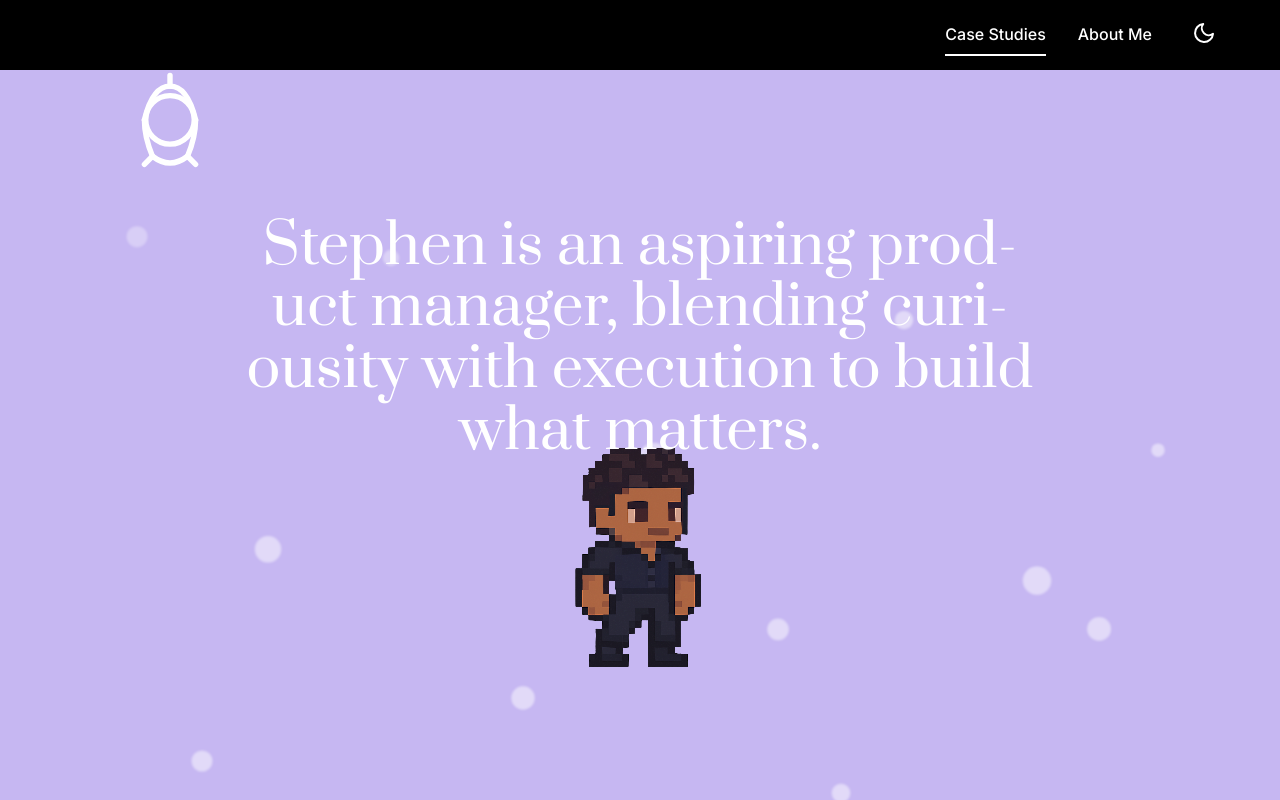
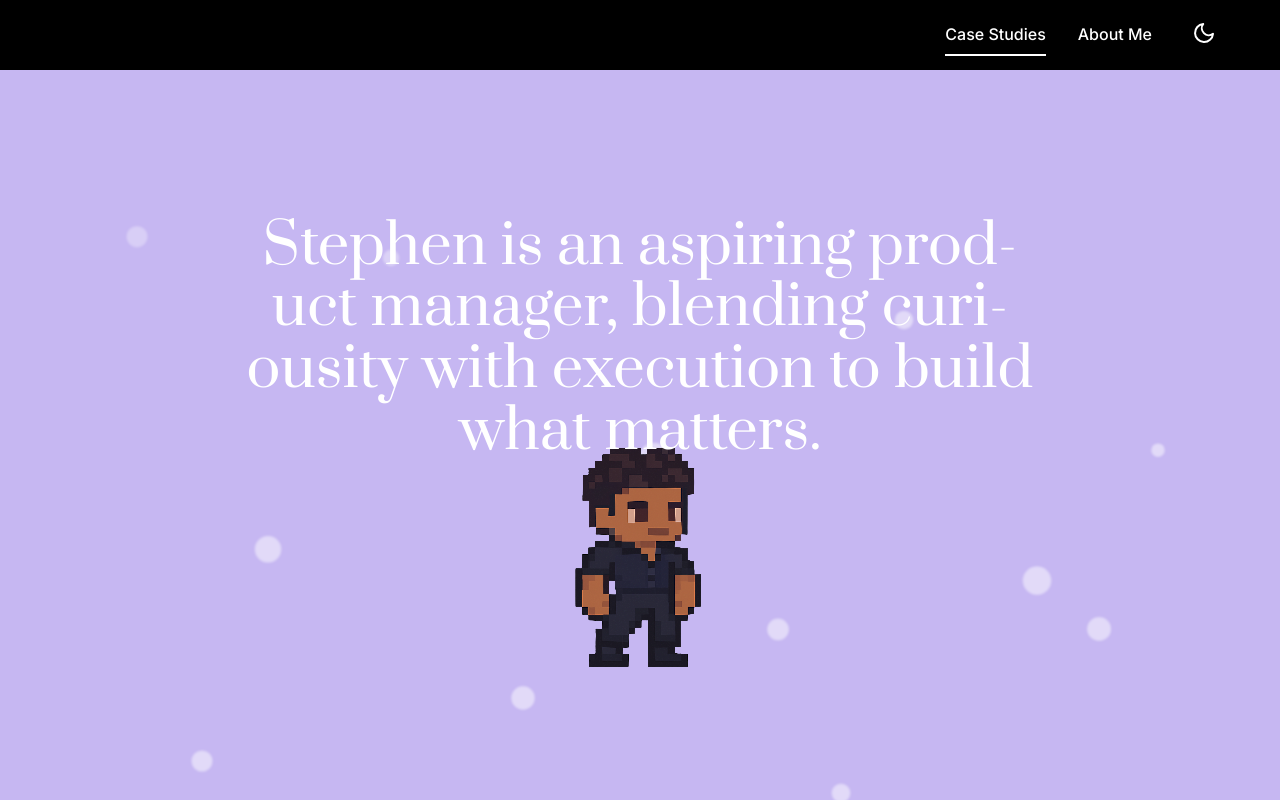
Before and after one commit to stephmartinezhamilton/first-sight, a React (Create React App) app: page /case-studies in a window 1280 px wide. Shown: the top 800 px of the page. Built offline with nearby package versions, Linux system fonts and the light colour scheme.

Commit message:
refactor: remove upper left logo and navigation from hero section

```diff
--- a/src/pages/CaseStudies.tsx
+++ b/src/pages/CaseStudies.tsx
@@ -58,31 +58,6 @@ const CaseStudies: React.FC = () => {
           alt="Pixelated character"
           className="pixel-character-bg"
         />
-        <div className="hero-logo-absolute">
-          <Link to="/">
-            <svg
-              className="hero-logo-svg"
-              width="100"
-              height="100"
-              viewBox="0 0 250 371"
-              fill="none"
-              stroke="currentColor"
-              strokeWidth="20"
-              strokeLinecap="round"
-              strokeLinejoin="round"
-              xmlns="http://www.w3.org/2000/svg"
-            >
-              <circle cx="125" cy="185" r="90" fill="none" />
-              <path d="M 30 185 Q 60 60 125 60 Q 190 60 220 185" fill="none" />
-              <path d="M 60 320 Q 125 370 190 320" fill="none" />
-              <path d="M 60 320 Q 30 250 30 185" fill="none" />
-              <path d="M 190 320 Q 220 250 220 185" fill="none" />
-              <path d="M 125 60 L 125 20" fill="none" />
-              <path d="M 60 320 L 30 350" fill="none" />
-              <path d="M 190 320 L 220 350" fill="none" />
-            </svg>
-          </Link>
-        </div>
         <div className="hero-container">
           <div className="hero-content">
             <h1 className="hero-title" style={{ fontWeight: 200 }}>
```
